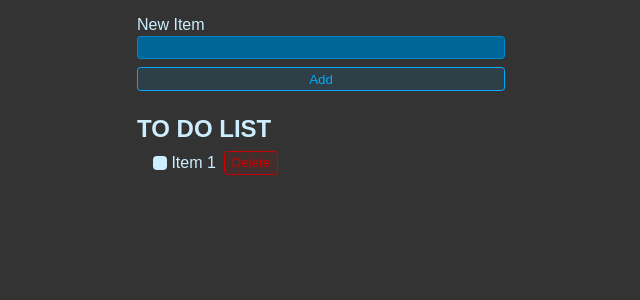
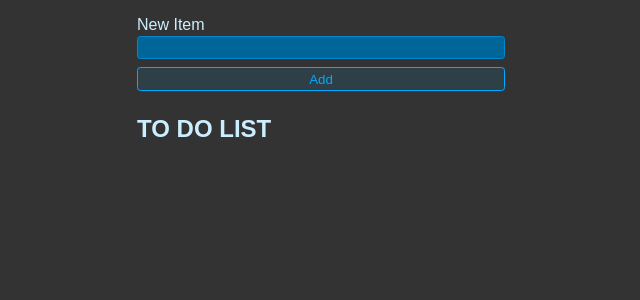
Before and after one commit to rahomi/TodoListReact, a React (Vite) app in the folder todolist/: page / in a window 1280 px wide. Shown: the top 300 px of the page, without its empty margins (319-959 px from the left). Built offline with nearby package versions, Linux system fonts and the light colour scheme.

Commit message:
Use states implemented

```diff
--- a/todolist/src/App.jsx
+++ b/todolist/src/App.jsx
@@ -1,24 +1,54 @@
 import React from "react"
+import { useState } from "react"
 import "./styles.css"
 
 export default function App(){
+  const [newItem,setNewItem] = useState("");
+  const [todos,setTodos] = useState([]);
+  function handleSubmit(e){
+    e.preventDefault();
+
+    setTodos(currentTodos =>{
+      return[
+        ...currentTodos,
+        {
+          id: crypto.randomUUID(),
+          title: newItem,
+          completed: false
+        },
+      ]
+    })
+
+    setNewItem("");
+  }
+
   return(
   <React.Fragment>
-    <form className="new-item-form">
+    <form className="new-item-form" onSubmit={handleSubmit}>
       <div className="form-row">
             <label htmlFor="item">New Item</label>
-            <input type="text" id="item"/>
+            <input
+            type="text" id="item"
+            value={newItem}
+            onChange={e => setNewItem(e.target.value)}
+            />
       </div>
       <button className="btn">Add</button>
     </form>
     <h1 className="header">TO DO LIST</h1>
     <ul className="list">
-      <li>
-        <label>
-          <input type="checkbox"/>Item 1
-        </label>
-        <button className="btn btn-danger">Delete</button>
-      </li>
+      {todos.map(todos => {
+        return(
+          <li key={todos.id}>
+          <label>
+            <input type="checkbox" checked={todos.completed}/>
+            {todos.title}
+          </label>
+          <button className="btn btn-danger">Delete</button>
+        </li>
+        )
+      })}
+
     </ul>
   </React.Fragment>
   )
```
